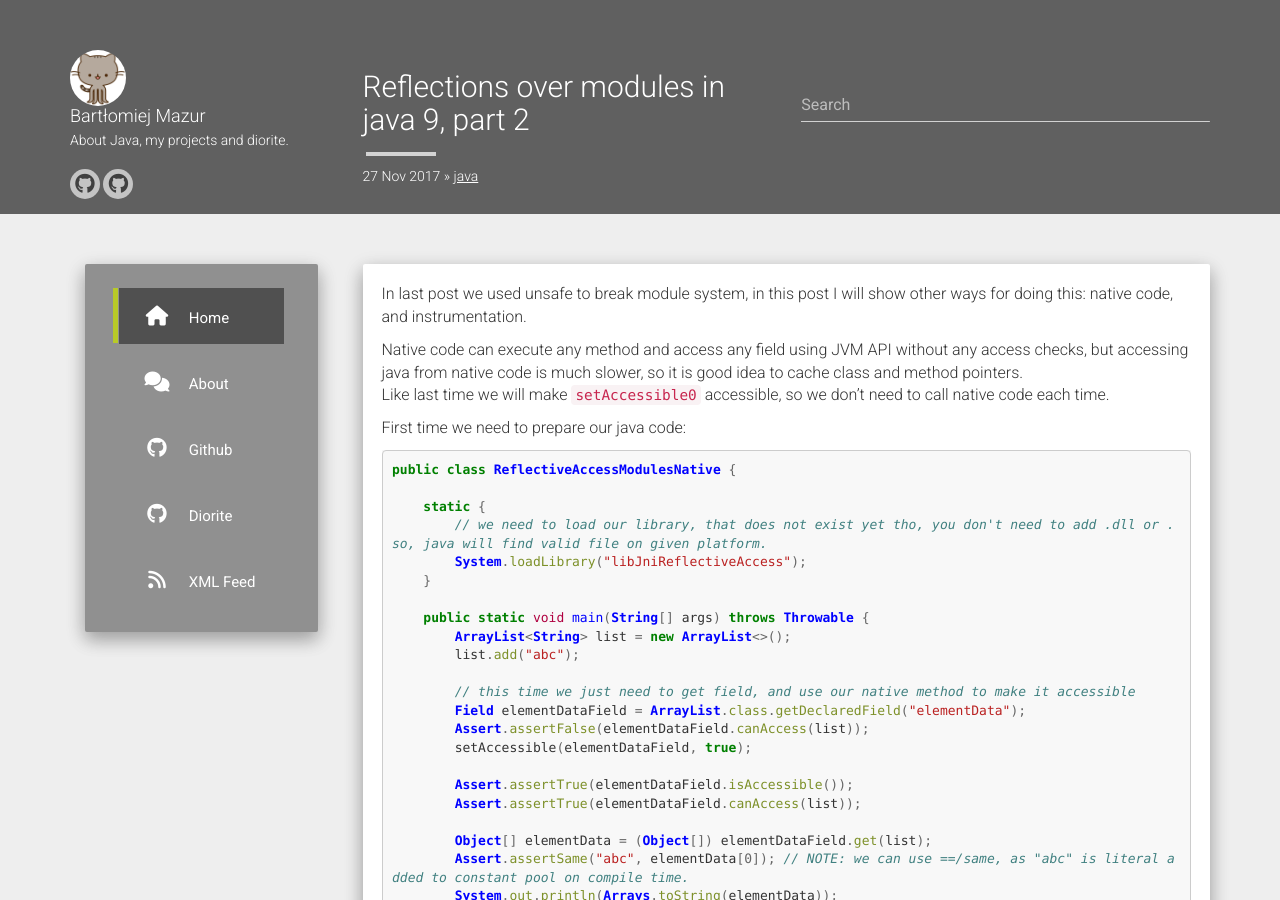
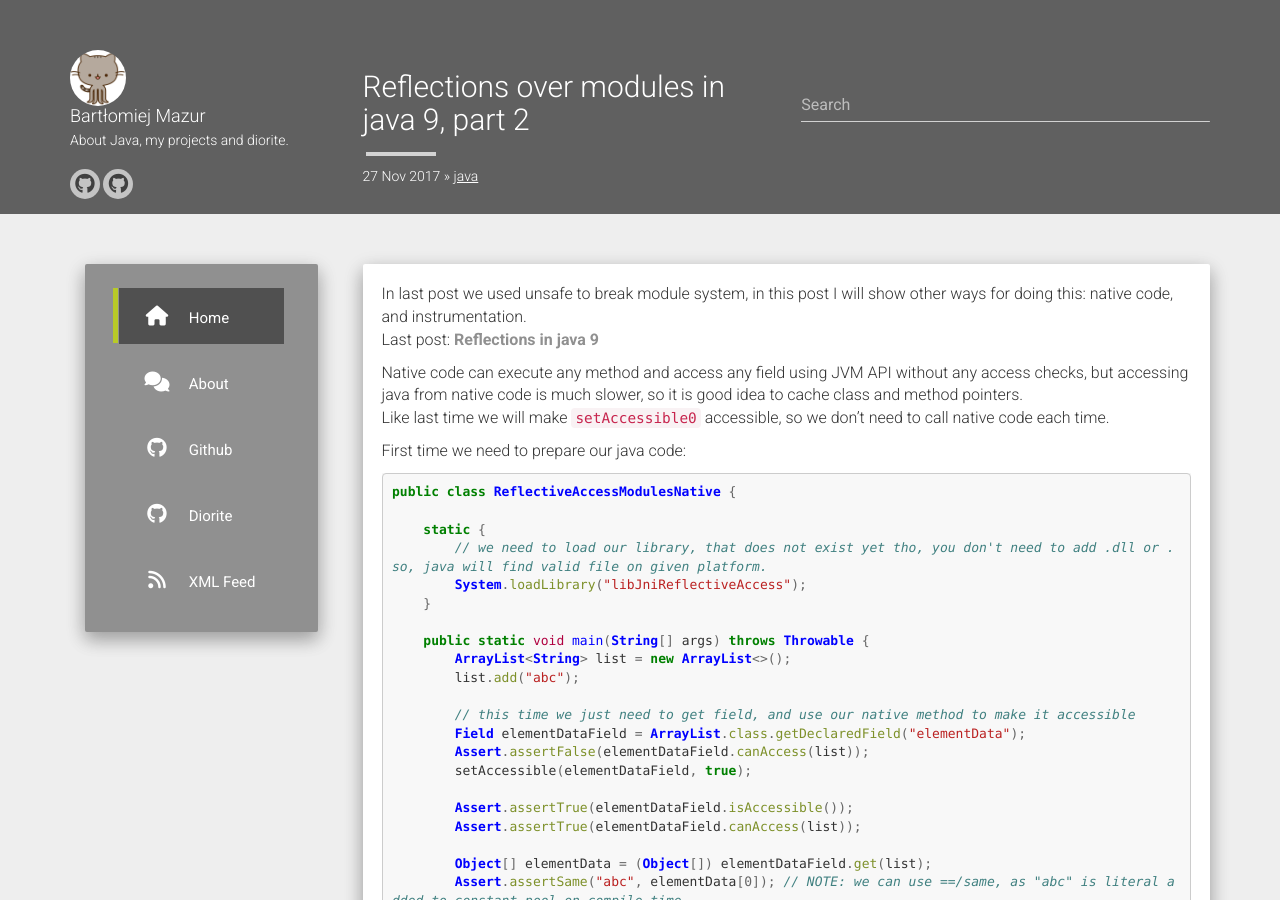
Before and after one commit to GotoFinal/blog, a Jekyll site: the page built from _posts/2017-11-27-reflections-in-java-9-part-2.md, in a window 1280 px wide and 900 px high. Built offline with Jekyll 4.4.1, drawn with Linux system fonts in a browser that asks for light colours; nearby versions of some CDN libraries; comment, search, counter and statistics services are not loaded.

Commit message:
added link to last post

```diff
--- a/_posts/2017-11-27-reflections-in-java-9-part-2.md
+++ b/_posts/2017-11-27-reflections-in-java-9-part-2.md
@@ -6,6 +6,7 @@ categories: [java]
 ---
 
 In last post we used unsafe to break module system, in this post I will show other ways for doing this: native code, and instrumentation.
+Last post: [**Reflections in java 9**](https://blog.gotofinal.com/java/2017/11/08/reflections-in-java-9.html)
 
 Native code can execute any method and access any field using JVM API without any access checks, but accessing java from native code is much slower,
 so it is good idea to cache class and method pointers.
```
